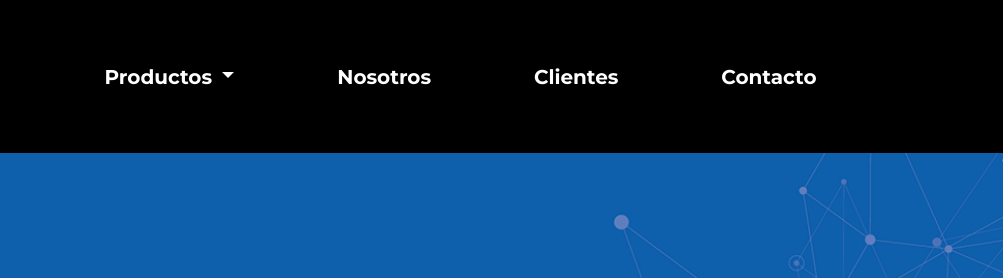
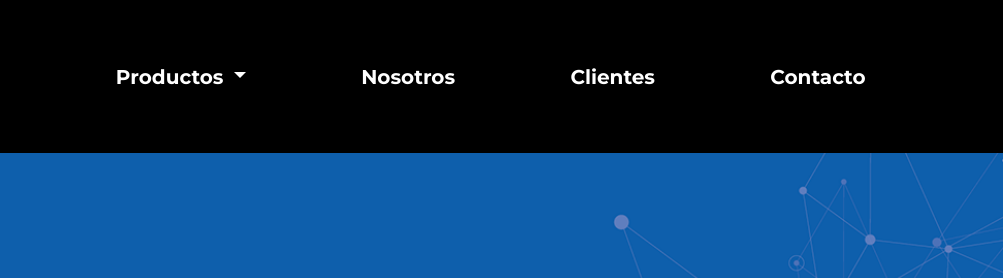
Before and after one commit to NicolasCeraso/coderhouse-final-project, a website: page index.html in a window 1280 px wide. Shown: the top 278 px of the page, 277-1280 px from the left. Drawn offline with nearby package versions, Linux system fonts and the light colour scheme.

Commit message:
UPDATE menú en INDEX

```diff
--- a/index.html
+++ b/index.html
@@ -54,7 +54,7 @@
                             </button>
                             <div class="collapse navbar-collapse" id="navbarNavDropdown">
                                 <div class="container-fluid">
-                                    <ul class="navbar-nav container-fluid menu-container">
+                                    <ul class="navbar-nav d-flex justify-content-evenly menu-container">
                                         <li class="nav-item dropdown li-container">
                                             <a class="nav-link active dropdown-toggle" href="productos.html" role="button" data-bs-toggle="dropdown" aria-expanded="false">
                                                 <strong>Productos</strong>
--- a/scss/components/_header.scss
+++ b/scss/components/_header.scss
@@ -10,7 +10,7 @@
 /* SECCION MENU -------------------------------------------------------------------*/
 .menu-margin {
     margin-left: 9%;
-    margin-right: 12%;
+    margin-right: 5%;
 /* --------------------------------------------------------------------------------*/
         .logo-img-margin {
             margin-right: 5%;
--- a/scss/components/_index.scss
+++ b/scss/components/_index.scss
@@ -369,9 +369,6 @@
                     width: 25px;
                     height: 25px;
                 }
-                .j{
-                    text-decoration: none;
-                }
             }
         }
     }
```
Also changed, not shown: css/style.css, 1 other file.
